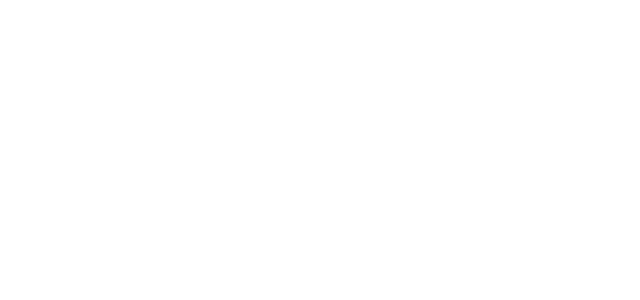
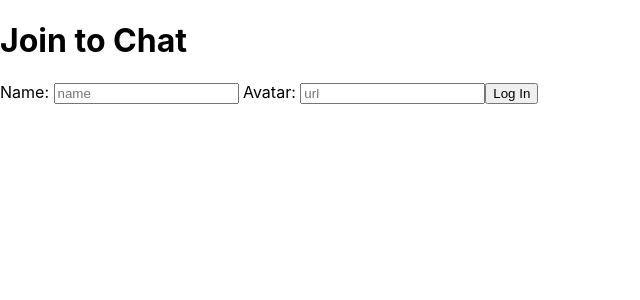
Before and after one commit to Aaron-Mackay/simple-chat-app, a React (Create React App) app in the folder client/: page / in a window 1280 px wide. Shown: the top 300 px of the page, without its empty margins (0-640 px from the left). Built offline with nearby package versions, Linux system fonts and the light colour scheme.

Commit message:
LogIn Complete

```diff
--- a/client/src/App.js
+++ b/client/src/App.js
@@ -1,10 +1,34 @@
-import React from "react";
+import React, { Component } from "react";
 import io from "socket.io-client";
+import Login from "./components/Login";
 
 const socket = io.connect("http://localhost:5000");
 
-function App() {
-  return <div />;
+class App extends Component {
+  state = {
+    name: undefined,
+    avatar: undefined,
+  };
+
+  loginForm(user) {
+    const { name, avatar } = user;
+
+    this.setState({ name, avatar });
+  }
+
+  render() {
+    console.log(this.state, "app");
+
+    return (
+      <div>
+        {this.state.loggedIn === true ? (
+          <h1>Logged</h1>
+        ) : (
+          <Login loginForm={this.loginForm.bind(this)} />
+        )}
+      </div>
+    );
+  }
 }
 
 export default App;
--- /dev/null
+++ b/client/src/components/Login.jsx
@@ -0,0 +1,56 @@
+import React, { Component } from "react";
+
+class Login extends Component {
+  state = {
+    name: "",
+    avatar: "",
+  };
+
+  handleChange = (event) => {
+    console.log(this.props, "props");
+    this.setState({
+      [event.target.id]: event.target.value,
+    });
+  };
+
+  handleSubmit = (event) => {
+    const { loginForm } = this.props;
+    event.preventDefault();
+    loginForm(this.state);
+  };
+  render() {
+    console.log(this.state.name, "name");
+    console.log(this.state.avatar, "avatar");
+    console.log(this.state, "all");
+    return (
+      <div className="LogIForm">
+        <h1>Join to Chat </h1>
+        <form className="newChatter" onSubmit={this.handleSubmit}>
+          <label htmlFor="name"> Name: </label>
+          <input
+            type="text"
+            name="name"
+            id="name"
+            onChange={this.handleChange}
+            value={this.state.name}
+            placeholder="name"
+            required
+          />
+
+          <label htmlFor="avatar"> Avatar: </label>
+          <input
+            type="url"
+            name="avatar"
+            id="avatar"
+            min="0"
+            onChange={this.handleChange}
+            value={this.state.avatar}
+            placeholder="url"
+          />
+          <button>Log In</button>
+        </form>
+      </div>
+    );
+  }
+}
+export default Login;
```
Also changed, not shown: 1 other file (tests, documents, lock files or other folders).
